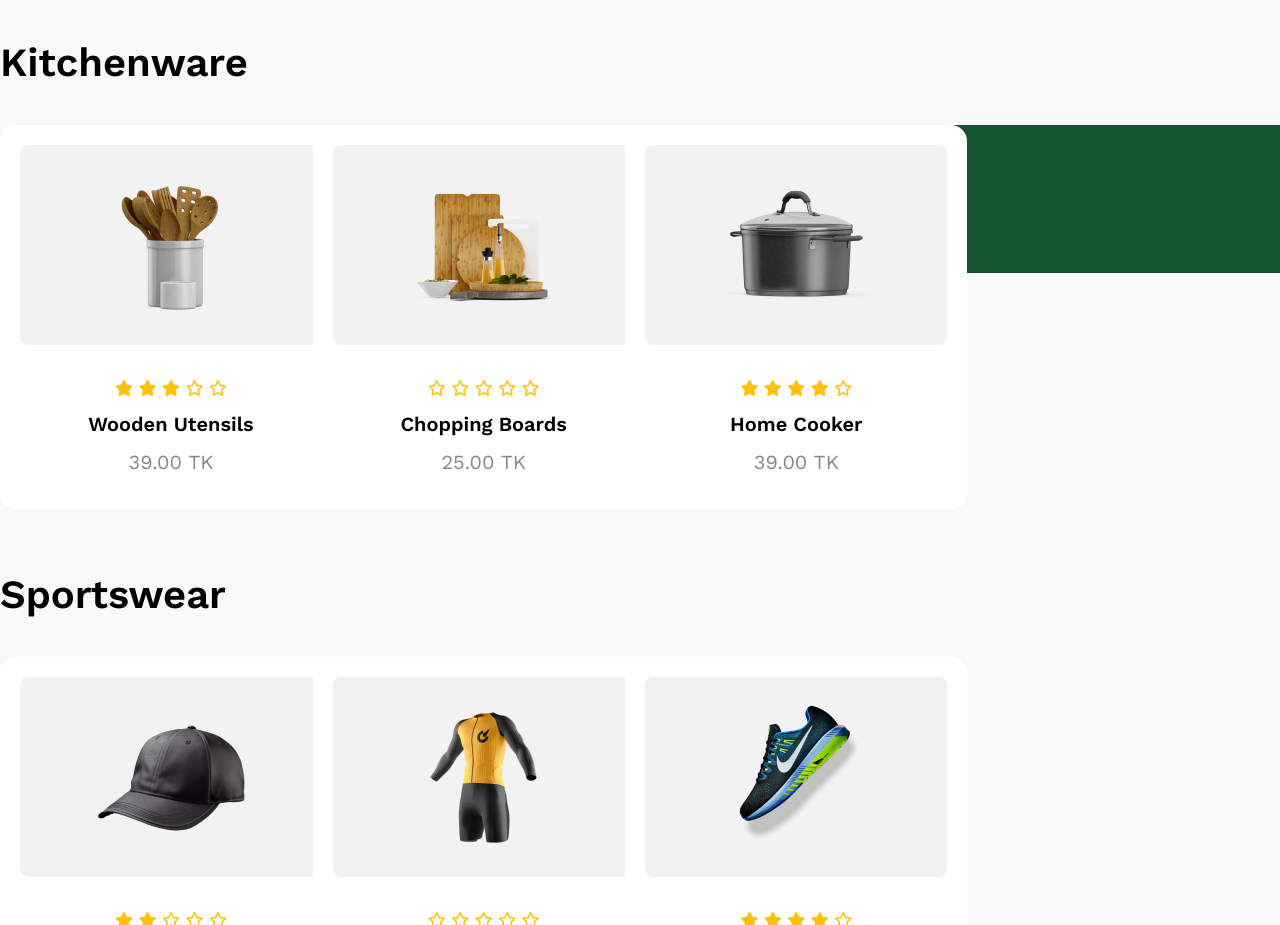
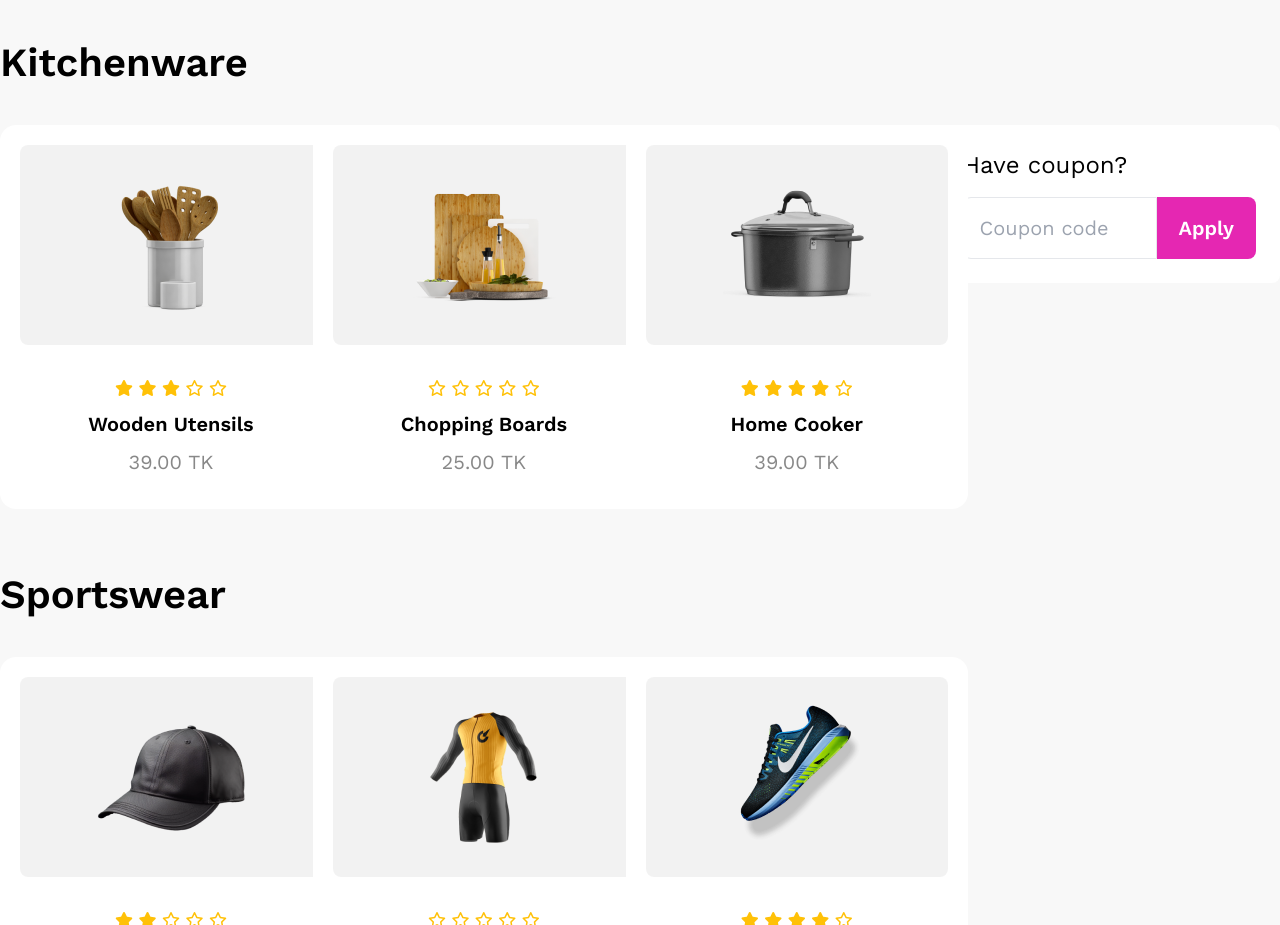
Before and after one commit to tawhid-choudhury/summer-sale, a plain HTML site: page index.html in a window 1280 px wide. Shown: the part 960-1885 px from the top of the page. Drawn offline with nearby package versions, Linux system fonts and the light colour scheme.

Commit message:
have coupon done

```diff
--- a/index.html
+++ b/index.html
@@ -276,8 +276,18 @@
                 </section>
             </div>
             <div class="mt-[92px]">
-                <!-- cart+checkout -->
-                <div class="w-[342px] h-[148px] bg-green-900">
+                <!-- coupon -->
+                <div class="max-w-[342px] bg-base-100 p-6 rounded-lg">
+                    <h4 class="text-2xl font-normal">Have coupon?</h4>
+                    <div class="flex max-w-[294px] gap-0 mt-4 text-xl">
+                        <input class="max-w-[194px] border-[1px] p-4 rounded-l-lg" type="text"
+                            placeholder="Coupon code">
+                        <button
+                            class=" font-semibold text-white bg-[var(--pnk)]  px-[22px] py-[16px] rounded-r-lg">Apply</button>
+                    </div>
+                </div>
+                <!-- make purchase -->
+                <div>
 
                 </div>
             </div>
```
